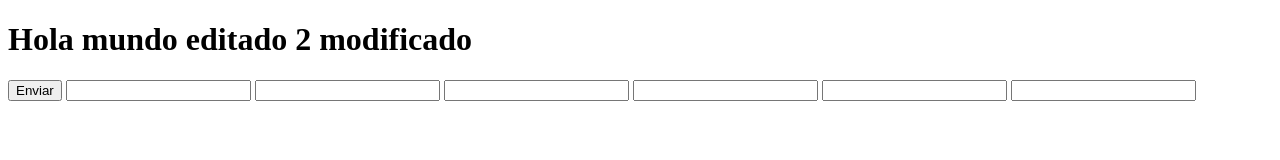
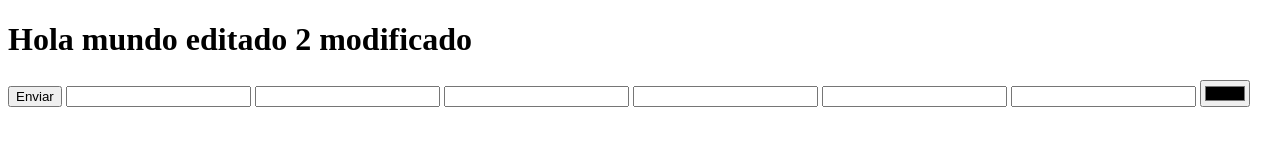
Before and after one commit to oscarlopezp/Git, a plain HTML site: page index.html in a window 1280 px wide. Drawn offline with Linux system fonts and the light colour scheme.

Commit message:
Agrega color

```diff
--- a/index.html
+++ b/index.html
@@ -15,6 +15,7 @@
         <input type="password" name="PsswordIvan" id="pwdIvan">
         <input type="number" name="Oscar" id="Oscar">
         <input type="text" name="Ivan" id="ivan">
+        <input type="color" name="Color" id="color">
     </form>
 </body>
 </html>
```
